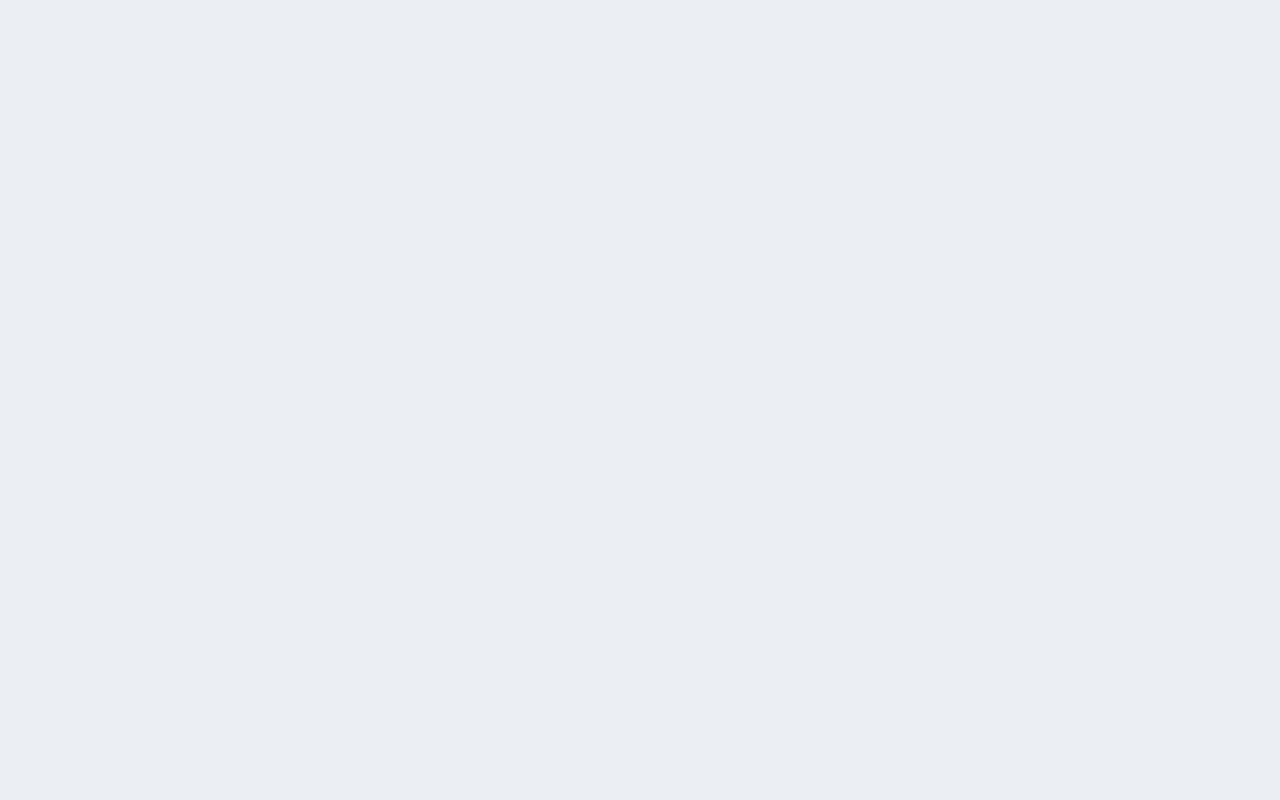
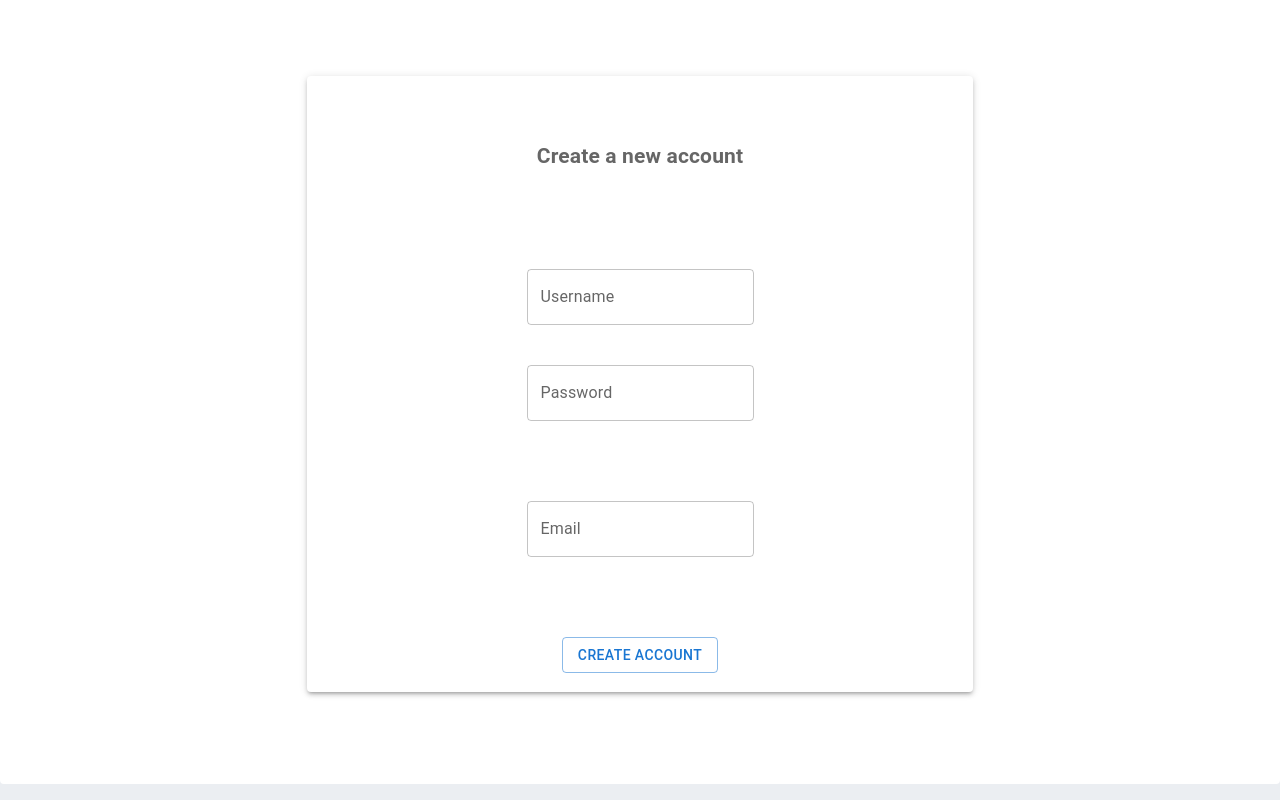
Before and after one commit to ira-pavlikovska/recipes-app, a React (Create React App) app: page /createAccount in a window 1280 px wide. Before the commit this address had no page. Built offline with nearby package versions, Linux system fonts and the light colour scheme.

Commit message:
new createAccount page added

```diff
--- a/src/App.tsx
+++ b/src/App.tsx
@@ -8,6 +8,7 @@ import LoginPage from "./containers/LoginPage";
 import RecipesPage from "./containers/RecipesPage";
 import PersonalAccountPage from "./containers/PersonalAccountPage";
 import RecipePage from "./containers/RecipePage";
+import CreateAccountPage from "./containers/CreateAccountPage";
 import {RecipeType} from "./models";
 
 // type Props = {
@@ -24,6 +25,7 @@ function App() {
             <BrowserRouter>
                 <Routes>
                     <Route path='/' element={<LoginPage/>}/>
+                    <Route path='/createAccount' element={<CreateAccountPage/>}/>
                     <Route path='/recipes' element={<RecipesPage/>}/>
                     <Route path='/personalAccount' element={<PersonalAccountPage/>}/>
                     <Route path='/recipe/:id' element={<RecipePage/>}/>
--- /dev/null
+++ b/src/containers/CreateAccountPage.tsx
@@ -0,0 +1,119 @@
+import {styled} from '@mui/material/styles';
+import Box from '@mui/material/Box';
+import Paper from '@mui/material/Paper';
+import Grid from '@mui/material/Grid';
+import TextField from '@mui/material/TextField';
+import Button from '@mui/material/Button';
+import {useNavigate} from 'react-router-dom';
+import {useAppDispatch} from '../hooks/useAppDispatch'
+import {setUser} from "../reducer/userReducer";
+import {ChangeEvent, useState} from "react";
+import {login} from "../api"
+import {InputWrapper, InputWrapperUsername, PaperWrapper, ErrorMessage} from "./LoginPage.styles";
+
+
+const StyledPaper = styled(Paper)(({theme}) => ({
+    backgroundColor: theme.palette.mode === 'dark' ? '#1A2027' : '#fff',
+    ...theme.typography.body2,
+    padding: theme.spacing(1),
+    textAlign: 'center',
+    color: theme.palette.text.secondary,
+    width: 650,
+    height: 600,
+    justifyContent: 'center',
+    display: 'block',
+    alignItems: 'center'
+
+}));
+
+
+function CreateAccountPage() {
+    const dispatch = useAppDispatch();
+    const [username, setUsername] = useState<string>('');
+    const [password, setPassword] = useState<string>('');
+    const [email, setEmail] = useState<string>('');
+
+    let navigate = useNavigate();
+
+    const usernameHandler = (event: ChangeEvent<HTMLInputElement>) => {
+        setUsername(event.target.value)
+    }
+
+    const passwordHandler = (event: React.ChangeEvent<HTMLInputElement>) => {
+        setPassword(event.target.value)
+    }
+    const emailHandler = (event: React.ChangeEvent<HTMLInputElement>) => {
+        setEmail(event.target.value)
+    }
+
+    // const createAccountHandler = () => {
+    //
+    //     createAccount(username, password, email)
+    //         .then((response: any) => {
+    //             // console.log(JSON.stringify(response))
+    //             dispatch(setUser(response.data))
+    //             navigate('/recipes')
+    //         })
+    //         .catch((error: any) => {
+    //             console.log("error")
+    //         })
+    // }
+
+    return (
+        <Box sx={{flexGrow: 1}}>
+            <Grid container spacing={2}>
+                <Grid item xs={12} style={{paddingTop: 0}}>
+                    <PaperWrapper elevation={0}>
+                        <StyledPaper elevation={3}>
+                            <InputWrapper>
+                                <h2>Create a new account</h2>
+                            </InputWrapper>
+                            <InputWrapperUsername>
+                                <TextField
+                                    sx={{width: 227}}
+                                    variant="outlined"
+                                    tabIndex={1}
+                                    label="Username"
+                                    value={username}
+                                    onChange={usernameHandler}
+                                />
+                            </InputWrapperUsername>
+                            <InputWrapper>
+                                <TextField
+                                    sx={{width: 227}}
+                                    variant="outlined"
+                                    tabIndex={2}
+                                    label="Password"
+                                    value={password}
+                                    onChange={passwordHandler}
+                                />
+                            </InputWrapper>
+                            <InputWrapper>
+                                <TextField
+                                    sx={{width: 227}}
+                                    variant="outlined"
+                                    tabIndex={2}
+                                    label="Email"
+                                    value={email}
+                                    onChange={emailHandler}
+                                />
+                            </InputWrapper>
+                            <InputWrapper>
+                                <Button
+                                    tabIndex={3}
+                                    variant="outlined"
+                                    // onClick={createAccountHandler}
+                                >
+                                    Create account
+                                </Button>
+                            </InputWrapper>
+                        </StyledPaper>
+                    </PaperWrapper>
+                </Grid>
+            </Grid>
+        </Box>
+    )
+        ;
+}
+
+export default CreateAccountPage;
--- a/src/containers/LoginPage.tsx
+++ b/src/containers/LoginPage.tsx
@@ -53,6 +53,9 @@ function LoginPage() {
     const handleClickShowPassword = () => {
         setShowPassword(!showPassword)
     }
+     const createAccount = () => {
+         navigate('/createAccount')
+     }
 
     const handleErrors = (data: any) => {
         console.log(data)
@@ -140,6 +143,16 @@ function LoginPage() {
                                 </Button>
                             </InputWrapper>
                             <InputWrapper>
+                                <Button
+                                    tabIndex={3}
+                                    variant="outlined"
+                                    onClick={createAccount}
+                                >
+                                    Create account
+                                </Button>
+                            </InputWrapper>
+
+                            <InputWrapper>
                                 {error && (
                                     <ErrorMessage
                                         data-testid={'error-message'}
```
Also changed, not shown: src/backend/users.json (+20 -1 lines), src/containers/CreateAccountPage.styles.ts (added).
